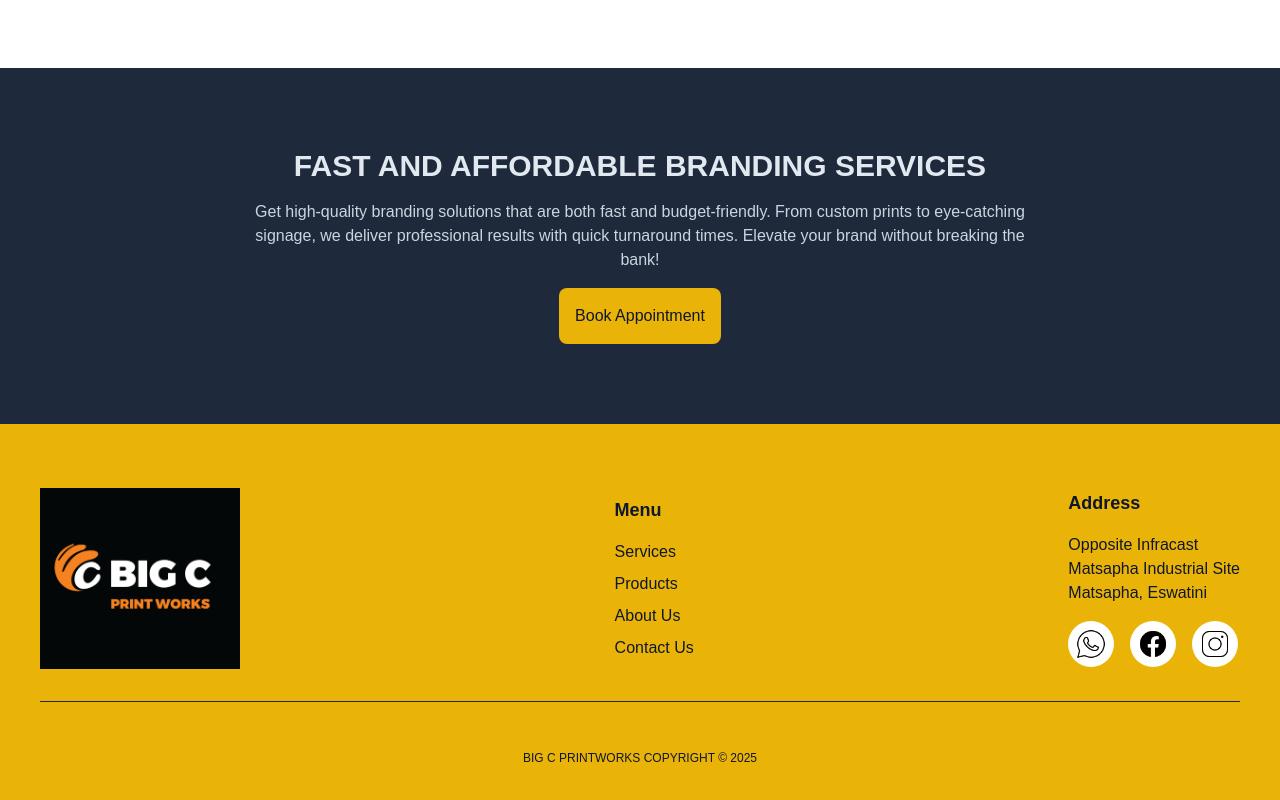
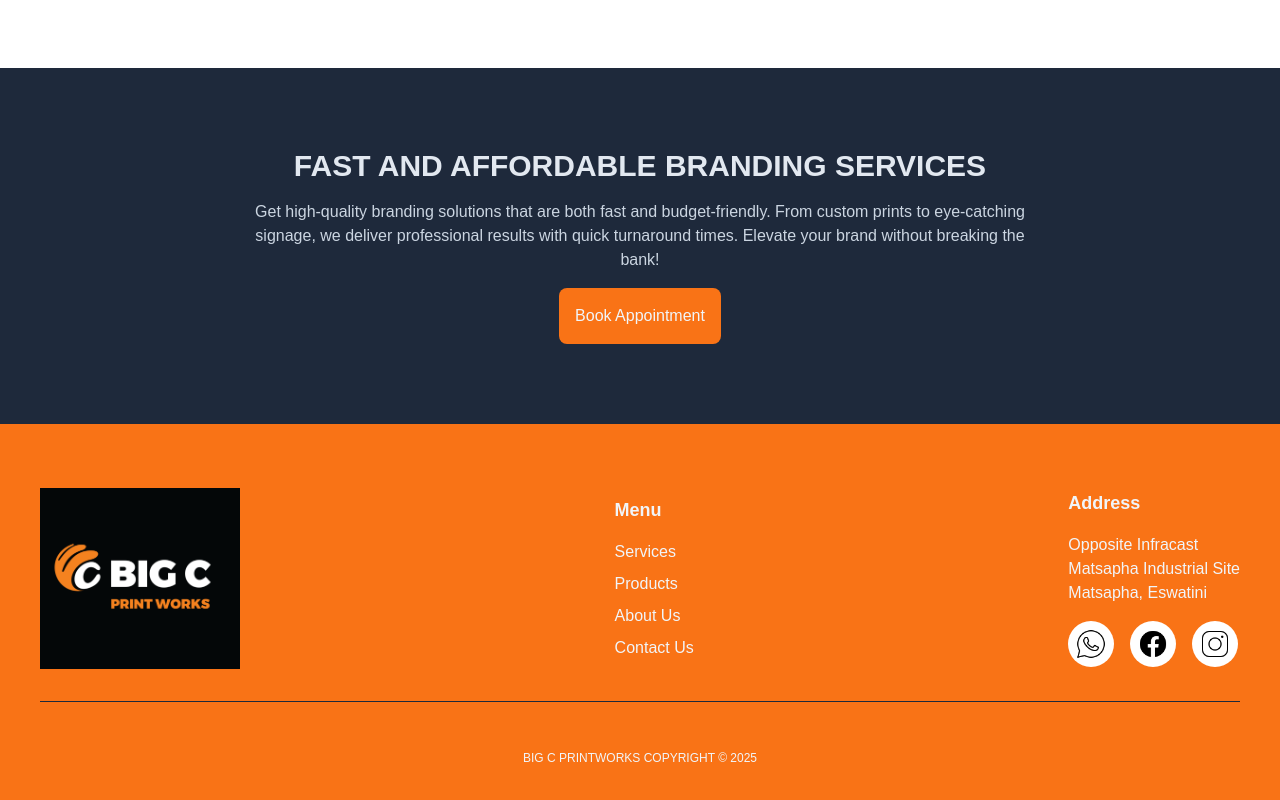
Before and after one commit to coderkwan/big_c, a Next.js app: page / in a window 1280 px wide. Shown: the part 3557-4357 px from the top of the page. Built offline with nearby package versions, Linux system fonts and the light colour scheme.

Commit message:
landing orange

```diff
--- a/app/page.tsx
+++ b/app/page.tsx
@@ -229,7 +229,7 @@ export default function Home() {
                 <h3 className="uppercase text-3xl font-bold">Fast and Affordable Branding services</h3>
                 <p className="text-slate-300 max-w-[800px]">Get high-quality branding solutions that are both fast and budget-friendly. From custom prints to eye-catching signage, we deliver professional results with quick turnaround times. Elevate your brand without breaking the bank!</p>
                 <div>
-                    <button className="bg-yellow-500 text-slate-900 p-4 rounded-lg">Book Appointment</button>
+                    <button className="bg-orange-500 text-slate-100 p-4 rounded-lg">Book Appointment</button>
                 </div>
             </section>
         </main>
--- a/components/Footer.tsx
+++ b/components/Footer.tsx
@@ -3,7 +3,7 @@ import Image from "next/image"
 
 export default function Footer() {
     return (
-        <div className="bg-yellow-500 text-slate-900 py-[4rem] flex flex-col items-center">
+        <div className="bg-orange-500 text-slate-100 py-[4rem] flex flex-col items-center">
             <div className="mx-auto w-full max-w-[1200px] border-b border-slate-800 pb-[2rem] flex flex-col md:flex-row items-center text-center md:text-left gap-[3rem] justify-between ">
                 <div>
                     <Image src='/biglogo.png' alt="big c printworks logo" width={200} height={100} />
```
